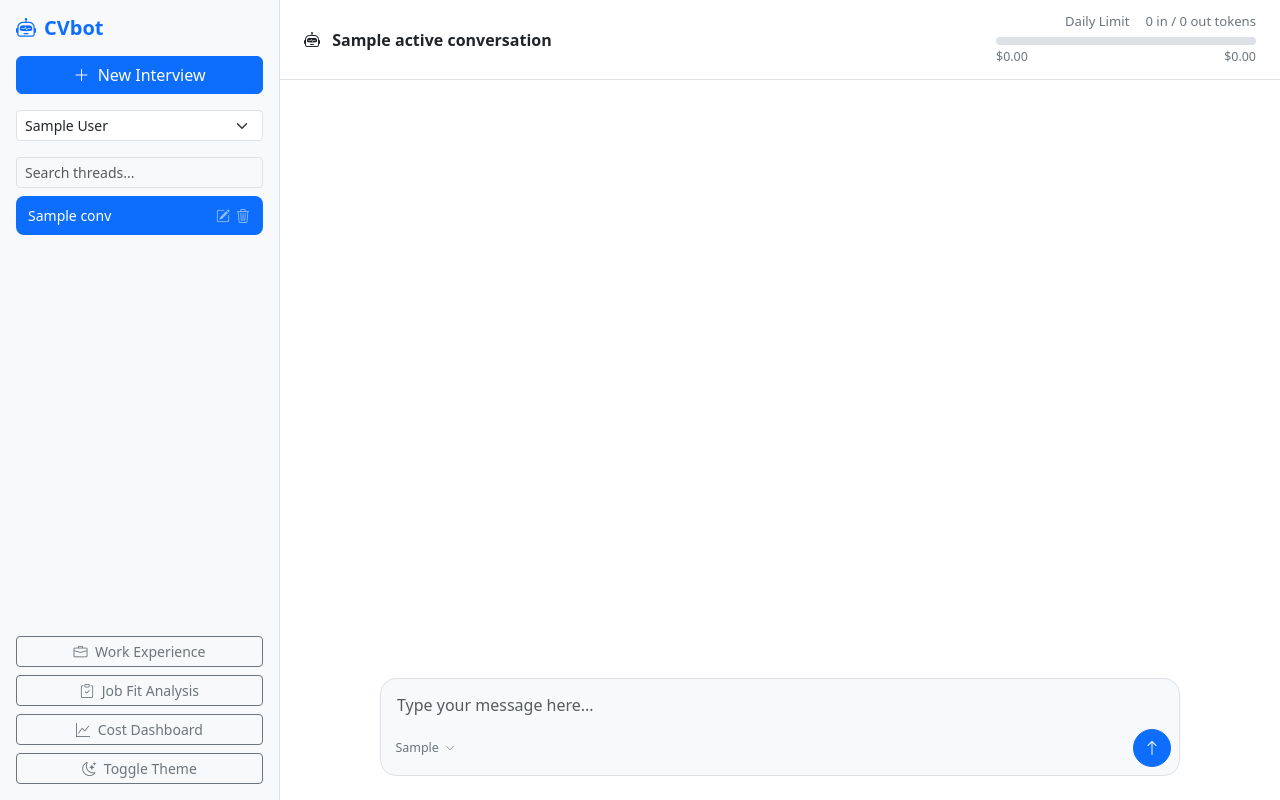
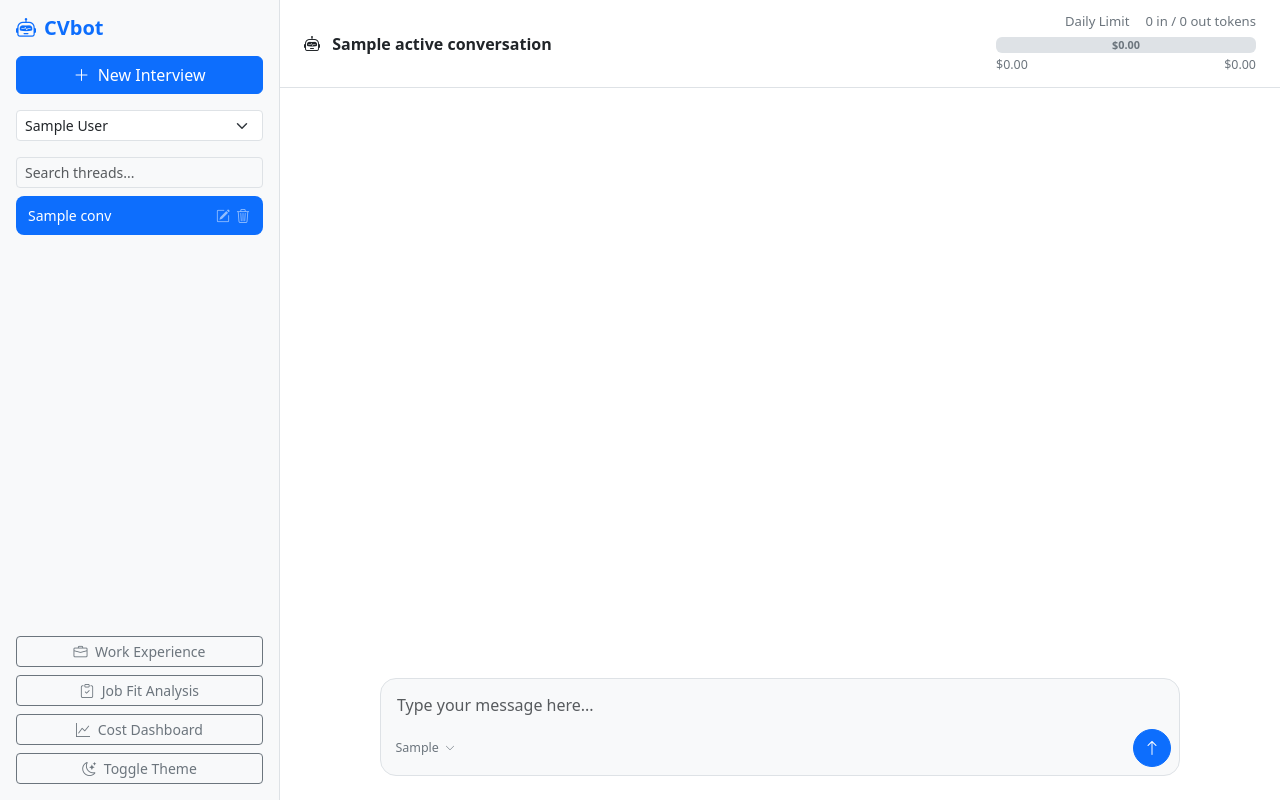
Before and after one commit to philtillman2/cvbot, a FastAPI app: template app/templates/chat.html.j2 in a window 1280 px wide. Run offline with FastAPI, Linux system fonts and the light colour scheme; the template is opened without the code that fills it: most values are stand-ins (such as "Sample title", 1, 10 or a date in 2020); data that the repository does not hold is empty; parts of the project's set-up code (start-up, migrations or seed data) failed here and were passed over; some libraries are stand-ins or nearby versions.

Commit message:
Fix usage summary token and cost display
Co-authored-by: Copilot <223556219+Copilot@users.noreply.github.com>

```diff
--- a/app/services/cost_tracker.py
+++ b/app/services/cost_tracker.py
@@ -8,7 +8,7 @@ async def log_request(
     model_id: str,
     input_tokens: int,
     output_tokens: int,
-) -> dict[str, float]:
+) -> dict[str, float | int]:
     """Log an LLM request and compute cost."""
     pricing = get_model_pricing(model_id)
     if pricing is None:
@@ -27,16 +27,21 @@ async def log_request(
         (conversation_id, model_id, input_tokens, output_tokens, cost_usd),
     )
     await db.commit()
-    daily_total_row = await db.execute_fetchall(
+    daily_totals_row = await db.execute_fetchall(
         """
-        SELECT COALESCE(SUM(cost_usd), 0) AS total
+        SELECT
+            COALESCE(SUM(cost_usd), 0) AS total,
+            COALESCE(SUM(input_tokens), 0) AS input_tokens,
+            COALESCE(SUM(output_tokens), 0) AS output_tokens
         FROM llm_requests
-        WHERE cost_usd IS NOT NULL AND DATE(created_at) = DATE('now')
+        WHERE DATE(created_at) = DATE('now')
         """
     )
     return {
         "request_cost_usd": float(cost_usd or 0.0),
-        "daily_total_usd": float(daily_total_row[0]["total"]),
+        "daily_total_usd": float(daily_totals_row[0]["total"]),
+        "daily_input_tokens": int(daily_totals_row[0]["input_tokens"]),
+        "daily_output_tokens": int(daily_totals_row[0]["output_tokens"]),
         "daily_limit_usd": float(settings.max_daily_cost_usd),
     }
 
@@ -135,20 +140,23 @@ async def get_monthly_costs() -> list[dict]:
     ]
 
 
-async def get_today_cost_usage() -> dict[str, float]:
+async def get_today_cost_usage() -> dict[str, float | int]:
     await _backfill_missing_costs()
     db = await get_db()
     row = await db.execute_fetchall(
         """
         SELECT
             COALESCE(SUM(CASE WHEN DATE(created_at) = DATE('now') THEN cost_usd END), 0) AS daily_total,
+            COALESCE(SUM(CASE WHEN DATE(created_at) = DATE('now') THEN input_tokens END), 0) AS daily_input_tokens,
+            COALESCE(SUM(CASE WHEN DATE(created_at) = DATE('now') THEN output_tokens END), 0) AS daily_output_tokens,
             COALESCE(SUM(cost_usd), 0) AS total
         FROM llm_requests
-        WHERE cost_usd IS NOT NULL
         """
     )
     return {
         "daily_total_usd": float(row[0]["daily_total"]),
+        "daily_input_tokens": int(row[0]["daily_input_tokens"]),
+        "daily_output_tokens": int(row[0]["daily_output_tokens"]),
         "total_cost_usd": float(row[0]["total"]),
         "daily_limit_usd": float(settings.max_daily_cost_usd),
     }
--- a/app/static/css/style.css
+++ b/app/static/css/style.css
@@ -207,12 +207,25 @@ body.work-experience-page {
 }
 
 .usage-progress {
-    height: 0.5rem;
+    height: 1rem;
     background: var(--sidebar-border);
+    position: relative;
 }
 
 .usage-progress .progress-bar {
     background-color: var(--accent) !important;
+}
+
+.usage-progress-value {
+    position: absolute;
+    inset: 0;
+    display: flex;
+    align-items: center;
+    justify-content: center;
+    font-size: 0.68rem;
+    font-weight: 600;
+    color: var(--welcome-text);
+    pointer-events: none;
 }
 
 .usage-progress-labels {
--- a/app/static/js/chat.js
+++ b/app/static/js/chat.js
@@ -12,6 +12,7 @@ document.addEventListener("DOMContentLoaded", () => {
     const usageSummary = document.getElementById("chatUsageSummary");
     const usageTokenText = document.getElementById("chatUsageTokenText");
     const usageProgressBar = document.getElementById("chatUsageProgressBar");
+    const usageProgressValue = document.getElementById("chatUsageProgressValue");
     const usageCurrentCost = document.getElementById("chatUsageCurrentCost");
     const usageMaxCost = document.getElementById("chatUsageMaxCost");
     const modelStorageKey = "cvbot.selectedModel";
@@ -221,13 +222,18 @@ document.addEventListener("DOMContentLoaded", () => {
     function updateUsageSummary(usage) {
         const dailyLimit = usage.daily_limit_usd || 0;
         const dailyTotal = usage.daily_total_usd || 0;
-        const pct = dailyLimit > 0 ? Math.min((dailyTotal / dailyLimit) * 100, 100) : 0;
+        const shownInputTokens = usage.daily_input_tokens ?? usage.input_tokens ?? 0;
+        const shownOutputTokens = usage.daily_output_tokens ?? usage.output_tokens ?? 0;
+        const rawPct = dailyLimit > 0 ? (dailyTotal / dailyLimit) * 100 : 0;
+        const pct = Math.min(Math.max(rawPct, dailyTotal > 0 ? 1 : 0), 100);
         usageSummary?.classList.remove("d-none");
         if (usageTokenText) {
-            usageTokenText.textContent =
-                `${usage.input_tokens} in / ${usage.output_tokens} out tokens`;
+            usageTokenText.textContent = `${shownInputTokens} in / ${shownOutputTokens} out tokens`;
         }
-        if (usageCurrentCost) usageCurrentCost.textContent = `$${dailyTotal.toFixed(2)}`;
+        const formattedDailyCost =
+            dailyTotal > 0 && dailyTotal < 0.01 ? `$${dailyTotal.toFixed(5)}` : `$${dailyTotal.toFixed(2)}`;
+        if (usageCurrentCost) usageCurrentCost.textContent = formattedDailyCost;
+        if (usageProgressValue) usageProgressValue.textContent = formattedDailyCost;
         if (usageMaxCost) usageMaxCost.textContent = `$${dailyLimit.toFixed(2)}`;
         if (usageProgressBar) {
             usageProgressBar.style.width = `${pct}%`;
@@ -240,7 +246,7 @@ document.addEventListener("DOMContentLoaded", () => {
             const resp = await fetch("/api/costs/today");
             if (!resp.ok) return;
             const usage = await resp.json();
-            updateUsageSummary({ ...usage, input_tokens: 0, output_tokens: 0 });
+            updateUsageSummary(usage);
         } catch (_) {}
     }
 
@@ -316,13 +322,15 @@ document.addEventListener("DOMContentLoaded", () => {
             const reader = resp.body.getReader();
             const decoder = new TextDecoder();
             let fullText = "";
+            let sseBuffer = "";
 
             while (true) {
                 const { done, value } = await reader.read();
                 if (done) break;
 
-                const chunk = decoder.decode(value, { stream: true });
-                const lines = chunk.split("\n");
+                sseBuffer += decoder.decode(value, { stream: true });
+                const lines = sseBuffer.split("\n");
+                sseBuffer = lines.pop() || "";
 
                 for (const line of lines) {
                     if (!line.startsWith("data: ")) continue;
@@ -344,6 +352,19 @@ document.addEventListener("DOMContentLoaded", () => {
                             }
                             scrollToBottom();
                         } else if (data.type === "usage") {
+                            updateUsageSummary(data);
+                        }
+                    } catch (e) {
+                        // skip malformed chunks
+                    }
+                }
+            }
+            if (sseBuffer.trim().startsWith("data: ")) {
+                const dataStr = sseBuffer.trim().slice(6).trim();
+                if (dataStr !== "[DONE]") {
+                    try {
+                        const data = JSON.parse(dataStr);
+                        if (data.type === "usage") {
                             updateUsageSummary(data);
                         }
                     } catch (e) {
--- a/app/templates/chat.html.j2
+++ b/app/templates/chat.html.j2
@@ -82,6 +82,7 @@
                     </div>
                     <div class="progress usage-progress" role="progressbar" aria-label="Cost usage">
                         <div class="progress-bar" id="chatUsageProgressBar" style="width: 0%"></div>
+                        <span class="usage-progress-value" id="chatUsageProgressValue">$0.00</span>
                     </div>
                     <div class="usage-progress-labels">
                         <span id="chatUsageCurrentCost">$0.00</span>
--- a/app/templates/job_fit.html.j2
+++ b/app/templates/job_fit.html.j2
@@ -16,6 +16,7 @@
         </div>
         <div class="progress usage-progress" role="progressbar" aria-label="Cost usage">
             <div class="progress-bar" id="jobFitUsageProgressBar" style="width: 0%"></div>
+            <span class="usage-progress-value" id="jobFitUsageProgressValue">$0.00</span>
         </div>
         <div class="usage-progress-labels">
             <span id="jobFitUsageCurrentCost">$0.00</span>
```
Also changed, not shown: app/services/llm.py (+6 -2 lines), app/static/js/job_fit.js (+11 -5 lines).
